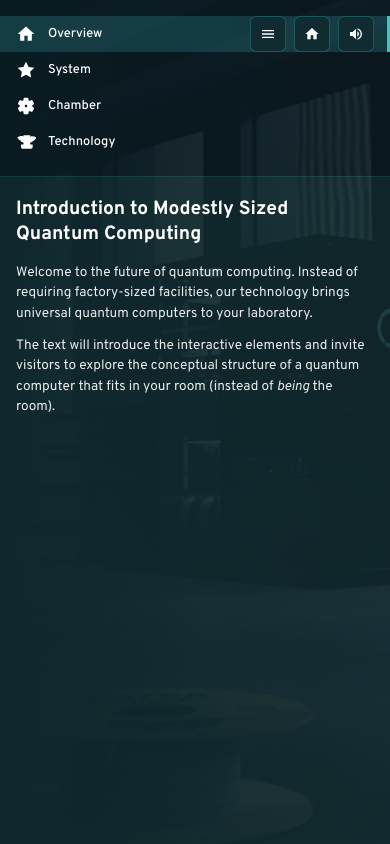
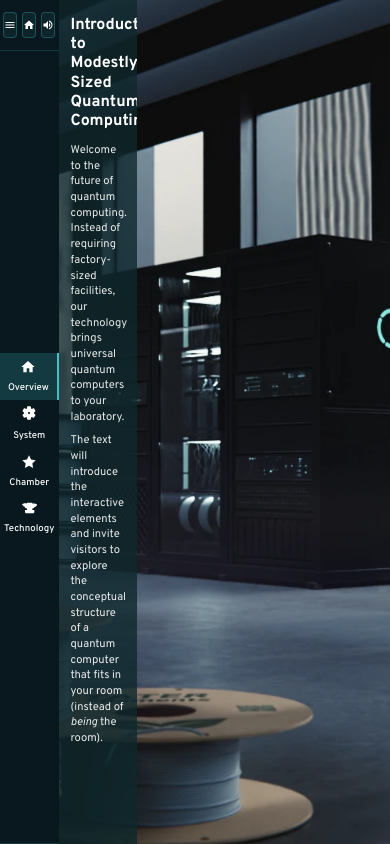
Before and after one commit to MuzaPro/QS-JS-Int-Exp, a plain HTML site: page index.html in a window 390 px wide. Drawn offline with Linux system fonts and the light colour scheme.

Commit message:
mobile touch 2

```diff
--- a/index.html
+++ b/index.html
@@ -31,6 +31,27 @@
 
     <!-- Left Sidebar -->
     <div class="sidebar">
+        <!-- Utility Menu (moved to top for mobile) -->
+        <div class="utility-menu">
+            <button class="utility-btn" title="Menu">
+                <svg class="utility-icon" viewBox="0 0 24 24">
+                    <path d="M3 18h18v-2H3v2zm0-5h18v-2H3v2zm0-7v2h18V6H3z"/>
+                </svg>
+            </button>
+
+            <button class="utility-btn" title="Home">
+                <svg class="utility-icon" viewBox="0 0 24 24">
+                    <path d="M10 20v-6h4v6h5v-8h3L12 3 2 12h3v8z"/>
+                </svg>
+            </button>
+
+            <button class="utility-btn" title="Audio">
+                <svg class="utility-icon" viewBox="0 0 24 24">
+                    <path d="M3 9v6h4l5 5V4L7 9H3zm13.5 3c0-1.77-1.02-3.29-2.5-4.03v8.05c1.48-.73 2.5-2.25 2.5-4.02zM14 3.23v2.06c2.89.86 5 3.54 5 6.71s-2.11 5.85-5 6.71v2.06c4.01-.91 7-4.49 7-8.77s-2.99-7.86-7-8.77z"/>
+                </svg>
+            </button>
+        </div>
+
         <!-- Navigation Menu -->
         <nav class="nav-menu">
             <button class="nav-item active" data-state="1">
@@ -42,6 +63,8 @@
 
             <button class="nav-item" data-state="2">
                 <svg class="nav-icon" viewBox="0 0 24 24">
+                    <path d="M19.5 12c0-.23-.01-.45-.03-.68l1.86-1.41c.4-.3.51-.86.26-1.3l-1.87-3.23c-.25-.44-.79-.62-1.25-.42l-2.15.91c-.37-.26-.76-.49-1.17-.68l-.29-2.31C14.8 2.38 14.37 2 13.87 2h-3.73c-.5 0-.93.38-.99.88l-.29 2.31c-.41.19-.8.42-1.17.68l-2.15-.91c-.46-.2-1-.02-1.25.42L2.42 8.61c-.25.44-.14 1 .26 1.3l1.86 1.41C4.51 11.55 4.5 11.77 4.5 12s.01.45.03.68l-1.86 1.41c-.4.3-.51.86-.26 1.3l1.87 3.23c.25.44.79.62 1.25.42l2.15-.91c.37.26.76.49 1.17.68l.29 2.31c.06.5.49.88.99.88h3.73c.5 0 .93-.38.99-.88l.29-2.31c.41-.19.8-.42 1.17-.68l2.15.91c.46.2 1 .02 1.25-.42l1.87-3.23c.25-.44.14-1-.26-1.3l-1.86-1.41c.02-.23.03-.45.03-.68zm-7.5 1.5c-.83 0-1.5-.67-1.5-1.5s.67-1.5 1.5-1.5 1.5.67 1.5 1.5-.67 1.5-1.5 1.5z"/>
+                </svg>
                     <path d="M12 2l3.09 6.26L22 9.27l-5 4.87 1.18 6.88L12 17.77l-6.18 3.25L7 14.14 2 9.27l6.91-1.01L12 2z"/>
                 </svg>
                 <span class="nav-text">System</span>
@@ -49,7 +72,7 @@
 
             <button class="nav-item" data-state="3">
                 <svg class="nav-icon" viewBox="0 0 24 24">
-                    <path d="M19.5 12c0-.23-.01-.45-.03-.68l1.86-1.41c.4-.3.51-.86.26-1.3l-1.87-3.23c-.25-.44-.79-.62-1.25-.42l-2.15.91c-.37-.26-.76-.49-1.17-.68l-.29-2.31C14.8 2.38 14.37 2 13.87 2h-3.73c-.5 0-.93.38-.99.88l-.29 2.31c-.41.19-.8.42-1.17.68l-2.15-.91c-.46-.2-1-.02-1.25.42L2.42 8.61c-.25.44-.14 1 .26 1.3l1.86 1.41C4.51 11.55 4.5 11.77 4.5 12s.01.45.03.68l-1.86 1.41c-.4.3-.51.86-.26 1.3l1.87 3.23c.25.44.79.62 1.25.42l2.15-.91c.37.26.76.49 1.17.68l.29 2.31c.06.5.49.88.99.88h3.73c.5 0 .93-.38.99-.88l.29-2.31c.41-.19.8-.42 1.17-.68l2.15.91c.46.2 1 .02 1.25-.42l1.87-3.23c.25-.44.14-1-.26-1.3l-1.86-1.41c.02-.23.03-.45.03-.68zm-7.5 1.5c-.83 0-1.5-.67-1.5-1.5s.67-1.5 1.5-1.5 1.5.67 1.5 1.5-.67 1.5-1.5 1.5z"/>
+                    <path d="M12 2l3.09 6.26L22 9.27l-5 4.87 1.18 6.88L12 17.77l-6.18 3.25L7 14.14 2 9.27l6.91-1.01L12 2z"/>
                 </svg>
                 <span class="nav-text">Chamber</span>
             </button>
@@ -62,7 +85,7 @@
             </button>
         </nav>
 
-        <!-- Content Area -->
+        <!-- Content Area (Desktop) -->
         <div class="content-area" id="contentArea">
             <h1 class="main-title" id="mainTitle">Introduction to Modestly Sized Quantum Computing</h1>
             <p class="description" id="description1">
@@ -74,25 +97,15 @@
         </div>
     </div>
 
-    <!-- Utility Menu -->
-    <div class="utility-menu">
-        <button class="utility-btn" title="Menu">
-            <svg class="utility-icon" viewBox="0 0 24 24">
-                <path d="M3 18h18v-2H3v2zm0-5h18v-2H3v2zm0-7v2h18V6H3z"/>
-            </svg>
-        </button>
-
-        <button class="utility-btn" title="Home">
-            <svg class="utility-icon" viewBox="0 0 24 24">
-                <path d="M10 20v-6h4v6h5v-8h3L12 3 2 12h3v8z"/>
-            </svg>
-        </button>
-
-        <button class="utility-btn" title="Audio">
-            <svg class="utility-icon" viewBox="0 0 24 24">
-                <path d="M3 9v6h4l5 5V4L7 9H3zm13.5 3c0-1.77-1.02-3.29-2.5-4.03v8.05c1.48-.73 2.5-2.25 2.5-4.02zM14 3.23v2.06c2.89.86 5 3.54 5 6.71s-2.11 5.85-5 6.71v2.06c4.01-.91 7-4.49 7-8.77s-2.99-7.86-7-8.77z"/>
-            </svg>
-        </button>
+    <!-- Mobile Content Strip (20% width) -->
+    <div class="mobile-content-strip" id="mobileContentArea">
+        <h1 class="main-title" id="mobileMainTitle">Introduction to Modestly Sized Quantum Computing</h1>
+        <p class="description" id="mobileDescription1">
+            Welcome to the future of quantum computing. Instead of requiring factory-sized facilities, our technology brings universal quantum computers to your laboratory.
+        </p>
+        <p class="description" id="mobileDescription2">
+            The text will introduce the interactive elements and invite visitors to explore the conceptual structure of a quantum computer that fits in your room (instead of <em>being</em> the room).
+        </p>
     </div>
 
     <!-- Script -->
--- a/script.js
+++ b/script.js
@@ -1,4 +1,4 @@
-// State Machine for Quantum Source Interactive Experience
+// State Machine for Quantum Source Interactive Experience v5
 
 // State definitions
 const states = {
@@ -58,6 +58,11 @@ const contentArea = document.getElementById('contentArea');
 const mainTitle = document.getElementById('mainTitle');
 const description1 = document.getElementById('description1');
 const description2 = document.getElementById('description2');
+// Mobile content elements
+const mobileContentArea = document.getElementById('mobileContentArea');
+const mobileMainTitle = document.getElementById('mobileMainTitle');
+const mobileDescription1 = document.getElementById('mobileDescription1');
+const mobileDescription2 = document.getElementById('mobileDescription2');
 const navItems = document.querySelectorAll('.nav-item');
 
 // Initialize on DOM load
@@ -286,9 +291,21 @@ function updateContent(stateId) {
     const state = states[stateId];
     if (!state) return;
 
+    // Update desktop content
     mainTitle.innerHTML = state.title;
     description1.innerHTML = state.descriptions[0] || '';
     description2.innerHTML = state.descriptions[1] || '';
+
+    // Update mobile content
+    if (mobileMainTitle) {
+        mobileMainTitle.innerHTML = state.title;
+    }
+    if (mobileDescription1) {
+        mobileDescription1.innerHTML = state.descriptions[0] || '';
+    }
+    if (mobileDescription2) {
+        mobileDescription2.innerHTML = state.descriptions[1] || '';
+    }
 }
 
 // Utility delay function
--- a/style.css
+++ b/style.css
@@ -1,12 +1,12 @@
-/* CSS Variables */
+/* CSS Variables v10*/
 :root {
     --secondary-bg: #0F282D;
     --main-bg: #183948;
-    --menu-bar: #09181fc9;
+    --menu-bar: #09181F;
     --secondary: #166470;
     --accent: #3EC1C9;
     --text-overlay-bg: rgba(15, 40, 45, 0.8); /* Made 10% more transparent */
-    --menu-gradient: linear-gradient(90deg, #0F282D 0%, rgba(15, 40, 45, 0.4) 100%);
+    --menu-gradient: linear-gradient(90deg, #0F282D 0%, rgba(15, 40, 45, 0.8) 100%);
 }
 
 /* CSS Reset */
@@ -153,40 +153,9 @@ html, body {
     font-weight: 600;
 }
 
-/* Utility Icons */
+/* Utility Icons - hidden on desktop, shown on mobile */
 .utility-menu {
-    position: fixed;
-    bottom: 1.5rem;
-    left: 1.5rem;
-    z-index: 15;
-    display: flex;
-    flex-direction: column;
-    gap: 0.75rem;
-}
-
-.utility-btn {
-    width: 40px;
-    height: 40px;
-    background: rgba(15, 40, 45, 0.8);
-    border: 1px solid rgba(62, 193, 201, 0.3);
-    border-radius: 6px;
-    color: white;
-    cursor: pointer;
-    display: flex;
-    align-items: center;
-    justify-content: center;
-    transition: all 0.3s ease;
-}
-
-.utility-btn:hover {
-    background: rgba(62, 193, 201, 0.2);
-    border-color: var(--accent);
-}
-
-.utility-icon {
-    width: 18px;
-    height: 18px;
-    fill: currentColor;
+    display: none;
 }
 
 /* Responsive Design */
@@ -209,94 +178,152 @@ html, body {
 }
 
 @media (max-width: 768px) {
+    /* Mobile Layout: Split into left controls (15%) and content strip (20%) */
     .sidebar {
-        width: 100vw;
+        width: 15vw;
+        background: var(--menu-bar);
+    }
+
+    /* Mobile Content Strip */
+    .mobile-content-strip {
+        display: block;
+        position: fixed;
+        top: 0;
+        left: 15vw;
+        width: 20vw;
+        height: 100vh;
+        background: var(--text-overlay-bg);
+        z-index: 10;
+        padding: 1rem 0.75rem;
+        overflow-y: auto;
+        transition: opacity 0.3s ease;
+    }
+
+    .mobile-content-strip.fade-out {
+        opacity: 0;
+    }
+
+    /* Hide original content area on mobile */
+    .content-area {
+        display: none;
     }
 
     .main-title {
-        font-size: 1.4rem;
-        margin-bottom: 1rem;
-    }
-
-    .content-area {
-        padding: 1.5rem 1.25rem;
+        font-size: 1.1rem;
+        margin-bottom: 0.75rem;
+        line-height: 1.2;
     }
 
     .description {
-        font-size: 0.9rem;
-        line-height: 1.5;
-        margin-bottom: 0.75rem;
+        font-size: 0.75rem;
+        line-height: 1.4;
+        margin-bottom: 0.5rem;
     }
 
-    /* Compact navigation on mobile */
+    /* Compact navigation on mobile - remove background */
     .nav-menu {
-        padding: 1rem 0;
+        padding: 0;
+        background: transparent;
+        border-bottom: 1px solid rgba(62, 193, 201, 0.2);
+        flex: 1;
+        display: flex;
+        flex-direction: column;
+        justify-content: center;
     }
 
     .nav-item {
-        padding: 0.6rem 1.25rem;
+        padding: 0.4rem 0.5rem;
+        font-size: 0.7rem;
+        flex-direction: column;
+        text-align: center;
+        gap: 0.25rem;
     }
 
     .nav-item:hover {
-        padding-left: 1.5rem;
+        padding-left: 0.5rem;
+        background: rgba(62, 193, 201, 0.1);
+    }
+
+    .nav-item.active {
+        background: rgba(62, 193, 201, 0.2);
+        border-right: 2px solid var(--accent);
     }
 
     .nav-icon {
-        width: 20px;
-        height: 20px;
-        margin-right: 0.75rem;
+        width: 16px;
+        height: 16px;
+        margin-right: 0;
+        margin-bottom: 0.2rem;
     }
 
     .nav-text {
-        font-size: 0.85rem;
+        font-size: 0.65rem;
+        font-weight: 500;
     }
 
-    /* Reposition utility buttons to top of content area on mobile */
+    /* Utility buttons at top of left strip */
     .utility-menu {
-        position: absolute;
-        top: 1rem;
-        right: 1rem;
-        left: auto;
-        bottom: auto;
+        display: flex;
+        position: static;
         flex-direction: row;
-        gap: 0.5rem;
+        gap: 0.3rem;
+        justify-content: center;
+        padding: 0.75rem 0.25rem;
+        border-bottom: 1px solid rgba(62, 193, 201, 0.2);
     }
 
     .utility-btn {
-        width: 36px;
-        height: 36px;
+        width: 28px;
+        height: 28px;
+        background: rgba(15, 40, 45, 0.8);
+        border: 1px solid rgba(62, 193, 201, 0.3);
+        border-radius: 4px;
+        color: white;
+        cursor: pointer;
+        display: flex;
+        align-items: center;
+        justify-content: center;
+        transition: all 0.3s ease;
+    }
+
+    .utility-btn:hover {
+        background: rgba(62, 193, 201, 0.2);
+        border-color: var(--accent);
     }
 
     .utility-icon {
-        width: 16px;
-        height: 16px;
+        width: 14px;
+        height: 14px;
+        fill: currentColor;
     }
 }
 
 /* Extra small mobile devices */
 @media (max-width: 480px) {
     .main-title {
-        font-size: 1.2rem;
-        line-height: 1.3;
-    }
-
-    .content-area {
-        padding: 1.25rem 1rem;
+        font-size: 1rem;
+        line-height: 1.2;
     }
 
     .description {
-        font-size: 0.85rem;
+        font-size: 0.7rem;
     }
 
     .nav-item {
-        padding: 0.5rem 1rem;
-    }
-
-    .nav-item:hover {
-        padding-left: 1.25rem;
+        padding: 0.35rem 0.4rem;
     }
 
     .nav-text {
-        font-size: 0.8rem;
+        font-size: 0.6rem;
+    }
+
+    .utility-btn {
+        width: 26px;
+        height: 26px;
+    }
+
+    .utility-icon {
+        width: 12px;
+        height: 12px;
     }
 }
```
